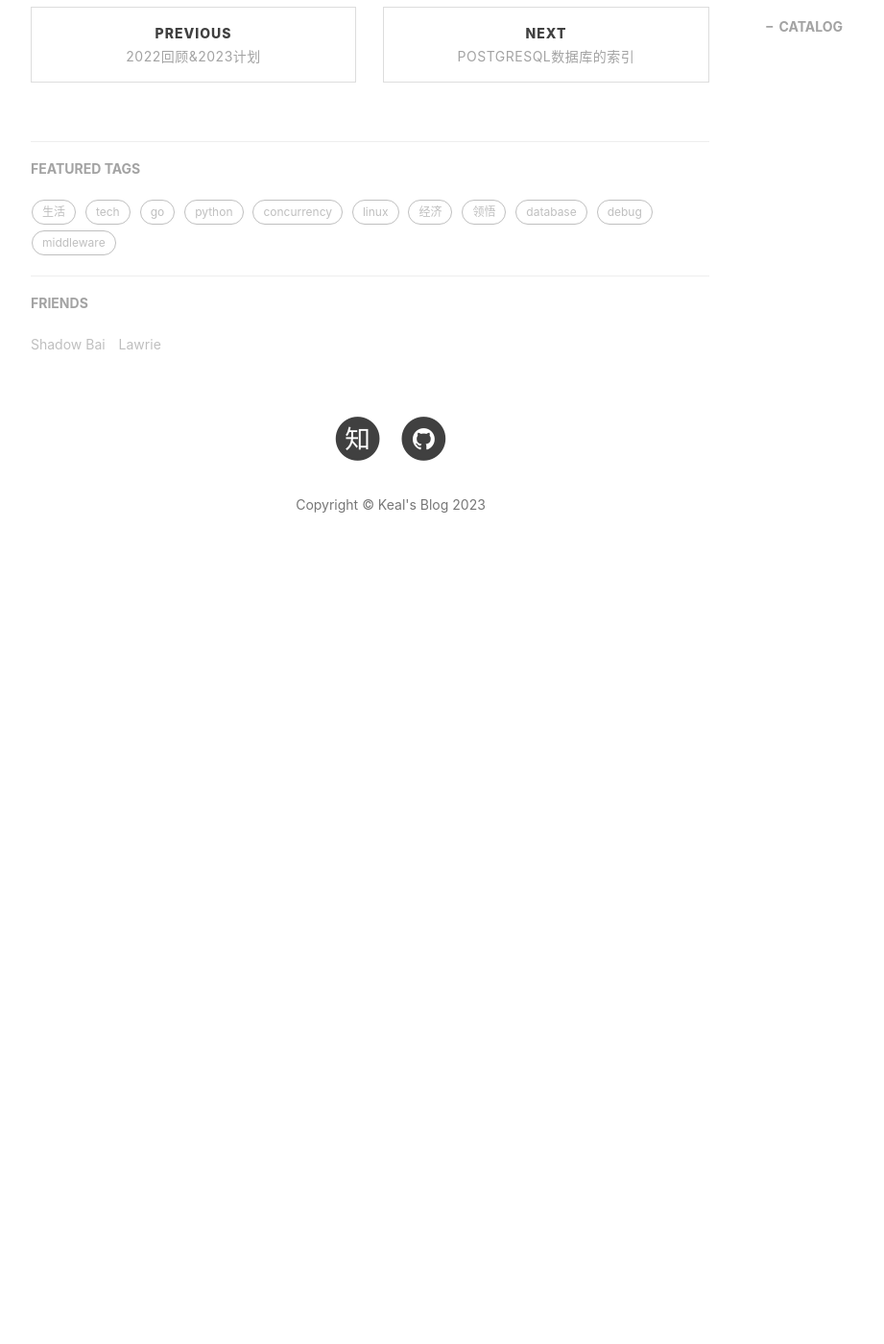
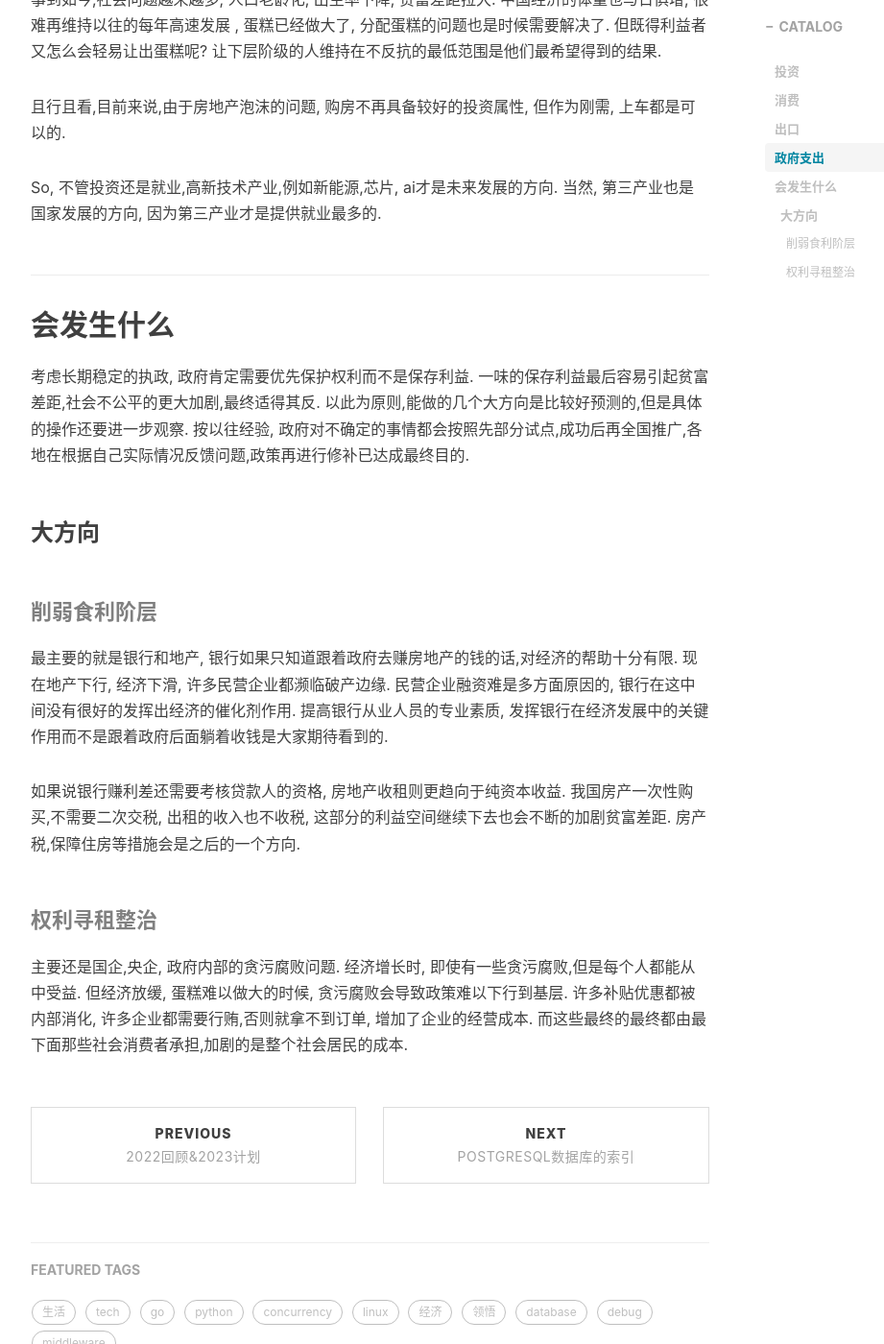
Before and after one commit to kneed/kneed.github.io, a Jekyll site: the page built from _posts/2023-03-02-我理解的经济的现状.md, in a window 1280 px wide and 1400 px high, scrolled down 3481 px. Shown: the whole window at 96% size, without its empty margins (233-1154 px from the left). Built offline with Jekyll 4.4.1, drawn with Linux system fonts in a browser that asks for light colours; nearby versions of some CDN libraries; comment, search, counter and statistics services are not loaded; before the commit the page ends 4111 px from its top, so only the background shows below that; some of the changed text lies outside the part shown.

```diff
--- a/_posts/2023-03-02-我理解的经济的现状.md
+++ b/_posts/2023-03-02-我理解的经济的现状.md
@@ -12,7 +12,9 @@
 
 大家都知道, **投资, 消费, 出口, 政府支出**构成GDP的来源.下面一个一个说.
 
-**投资**, 经过几十年的改革开放, 我国已经是世界第一制造大国和出口国, 很多产业面临的都是产能过剩的问题. 以前各国经济稳定增长,我国经济快速增长,全世界帮忙消费了我国的产能.现在其他国家也有自己的问题, 我国的出口开始依赖世界经济环境, 一旦碰到例如新冠疫情或者政治上的脱钩引起出口下降,经济增长就开始放缓. 所以现在开始重提内需不足的问题, 想办法扩大内需.
+## 投资
+
+经过几十年的改革开放, 我国已经是世界第一制造大国和出口国, 很多产业面临的都是产能过剩的问题. 以前各国经济稳定增长,我国经济快速增长,全世界帮忙消费了我国的产能.现在其他国家也有自己的问题, 我国的出口开始依赖世界经济环境, 一旦碰到例如新冠疫情或者政治上的脱钩引起出口下降,经济增长就开始放缓. 所以现在开始重提内需不足的问题, 想办法扩大内需.
 
 所以现在的情况是:
 
@@ -40,7 +42,7 @@
 
 但是产业升级也不可能是一蹴而就对吧, 需要资源, 需要时间. 还不是一定能追上. 当然某些领域的确是追上了,比如新能源汽车.
 
-**消费**
+## **消费**
 
 消费的前提是居民要有钱.
 
@@ -52,13 +54,13 @@
 
 比如提过几次共同富裕,反垄断. 疫情期间政府发了不少消费券, 降低了企业的税务负担. 提升了个人所得税的免税上限. 针对消费大头的房地产, 降低了房地产的贷款利率(考虑到绝大多数居民都是贷款买房, 其实也相当于变相降价). 开放了各种资金流向房地产(养老金, 公积金). 甚至开放了房产证券化,允许多人集资买房. 以前出名的深房理因为这种模式被打压过. 看这些鼓励政策你就知道, 房地产现在整体不行了.
 
-**出口**
+## **出口**
 
 作为世界第一制造大国, 全世界都从中国进口中获得了商品, 而且在发展成第一制造大国的过程中, 是一个此消彼长的过程, 很多中低端制造业在中国发展起来后, 即使现在世界想要转移也是需要时间和成本的. 世界经济发展的越好,中国的出口我认为是更好的.但反过来也是一样.
 
 顺便提个[数据](http://data.mofcom.gov.cn/fwmy/overtheyears.shtml), 去年进出口净值5.8万亿, 出口2.8万亿创历史新高.
 
-**政府支出**
+## **政府支出**
 
 首先, 政府想要支出也需要前提-有钱.
 
@@ -83,3 +85,19 @@
 且行且看,目前来说,由于房地产泡沫的问题, 购房不再具备较好的投资属性, 但作为刚需, 上车都是可以的.
 
 So, 不管投资还是就业,高新技术产业,例如新能源,芯片, ai才是未来发展的方向. 当然, 第三产业也是国家发展的方向, 因为第三产业才是提供就业最多的.
+
+## 会发生什么
+
+考虑长期稳定的执政, 政府肯定需要优先保护权利而不是保存利益. 一味的保存利益最后容易引起贫富差距,社会不公平的更大加剧,最终适得其反. 以此为原则,能做的几个大方向是比较好预测的,但是具体的操作还要进一步观察. 按以往经验, 政府对不确定的事情都会按照先部分试点,成功后再全国推广,各地在根据自己实际情况反馈问题,政策再进行修补已达成最终目的.
+
+### 大方向
+
+#### 削弱食利阶层
+
+最主要的就是银行和地产, 银行如果只知道跟着政府去赚房地产的钱的话,对经济的帮助十分有限. 现在地产下行, 经济下滑, 许多民营企业都濒临破产边缘. 民营企业融资难是多方面原因的, 银行在这中间没有很好的发挥出经济的催化剂作用. 提高银行从业人员的专业素质, 发挥银行在经济发展中的关键作用而不是跟着政府后面躺着收钱是大家期待看到的.
+
+如果说银行赚利差还需要考核贷款人的资格, 房地产收租则更趋向于纯资本收益. 我国房产一次性购买,不需要二次交税, 出租的收入也不收税, 这部分的利益空间继续下去也会不断的加剧贫富差距. 房产税,保障住房等措施会是之后的一个方向.
+
+#### 权利寻租整治
+
+主要还是国企,央企, 政府内部的贪污腐败问题. 经济增长时, 即使有一些贪污腐败,但是每个人都能从中受益. 但经济放缓, 蛋糕难以做大的时候, 贪污腐败会导致政策难以下行到基层. 许多补贴优惠都被内部消化, 许多企业都需要行贿,否则就拿不到订单, 增加了企业的经营成本. 而这些最终的最终都由最下面那些社会消费者承担,加剧的是整个社会居民的成本.
```
Also changed, not shown: _posts/2023-07-21-中美芯片战争.md (+0 -2 lines), _posts/2023-08-28-每周照片分享.md (added, +34 -0 lines).
